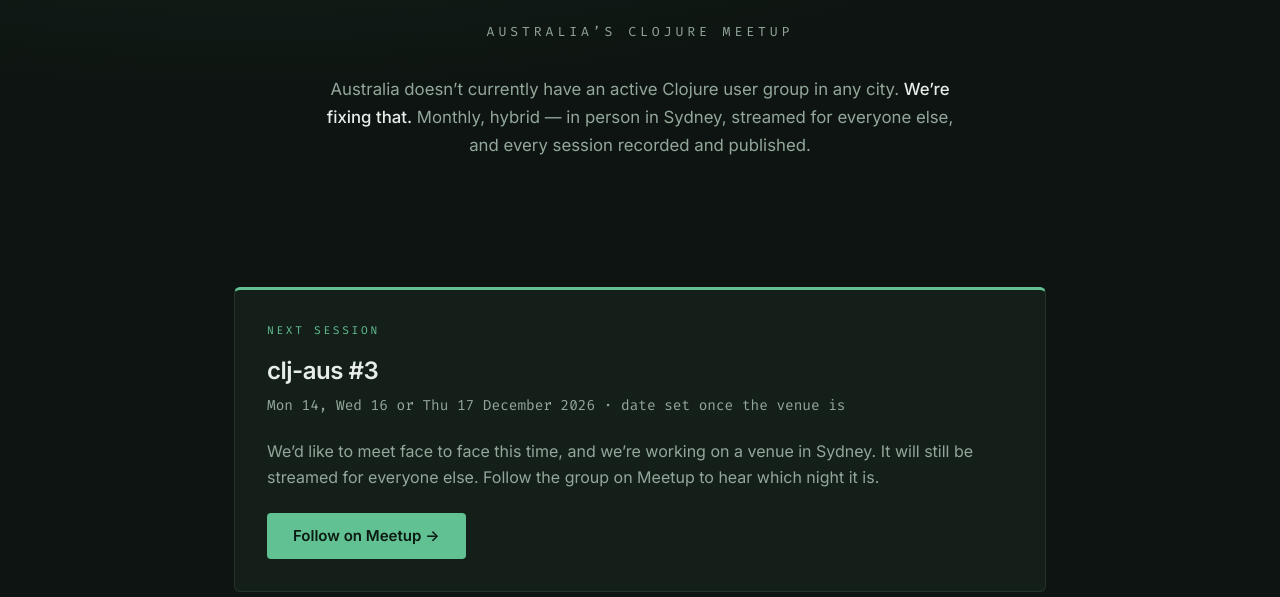
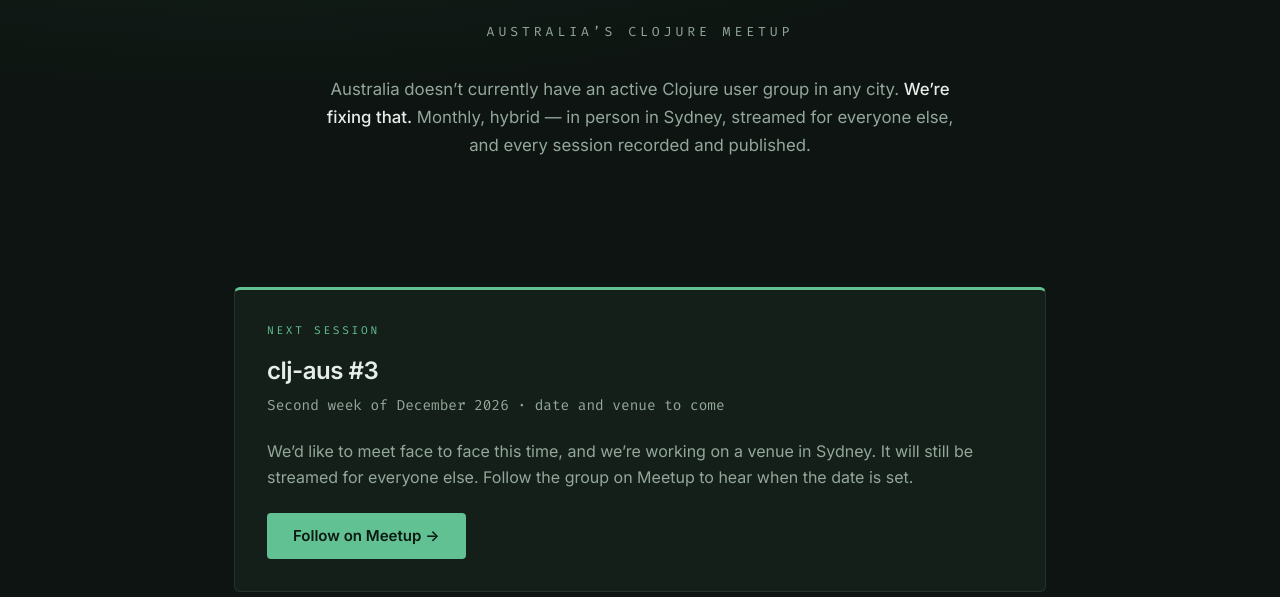
Before and after one commit to clj-aus/clj-aus.github.io, a plain HTML site: page index.html in a window 1280 px wide. Shown: the part 203-800 px from the top of the page. Drawn offline with Linux system fonts and the light colour scheme.

Commit message:
Revert "Next session: Mon 14, Wed 16 or Thu 17 December, set once the venue is"
This reverts commit 26b2d18b634c726971eb3ee35189132f1ed865df.

```diff
--- a/index.html
+++ b/index.html
@@ -6,7 +6,7 @@
 <title>clj-aus — Australia's Clojure meetup</title>
 <meta name="description" content="Australia's Clojure meetup. Monthly, hybrid — in person in Sydney, streamed nationwide. Clojure, ClojureScript, ClojureDart, Babashka, jank and Jolt.">
 <meta property="og:title" content="clj-aus — Australia's Clojure meetup">
-<meta property="og:description" content="Monthly, hybrid — in person in Sydney, streamed nationwide. Next session Mon 14, Wed 16 or Thu 17 December, hopefully in person.">
+<meta property="og:description" content="Monthly, hybrid — in person in Sydney, streamed nationwide. Next session in the second week of December, hopefully in person.">
 <meta property="og:type" content="website">
 <meta property="og:url" content="https://clj-aus.github.io/">
 <meta property="og:image" content="https://clj-aus.github.io/social-card.png">
@@ -107,9 +107,9 @@ a{color:var(--euc)}
 <div class="next">
   <div class="kicker">Next session</div>
   <h2>clj-aus #3</h2>
-  <div class="when">Mon 14, Wed 16 or Thu 17 December 2026 &middot; date set once the venue is</div>
+  <div class="when">Second week of December 2026 &middot; date and venue to come</div>
   <p>We&rsquo;d like to meet face to face this time, and we&rsquo;re working on a venue in Sydney.
-  It will still be streamed for everyone else. Follow the group on Meetup to hear which night it is.</p>
+  It will still be streamed for everyone else. Follow the group on Meetup to hear when the date is set.</p>
   <a class="cta" href="https://www.meetup.com/clojure-australia/">Follow on Meetup &rarr;</a>
 </div>
 
```
